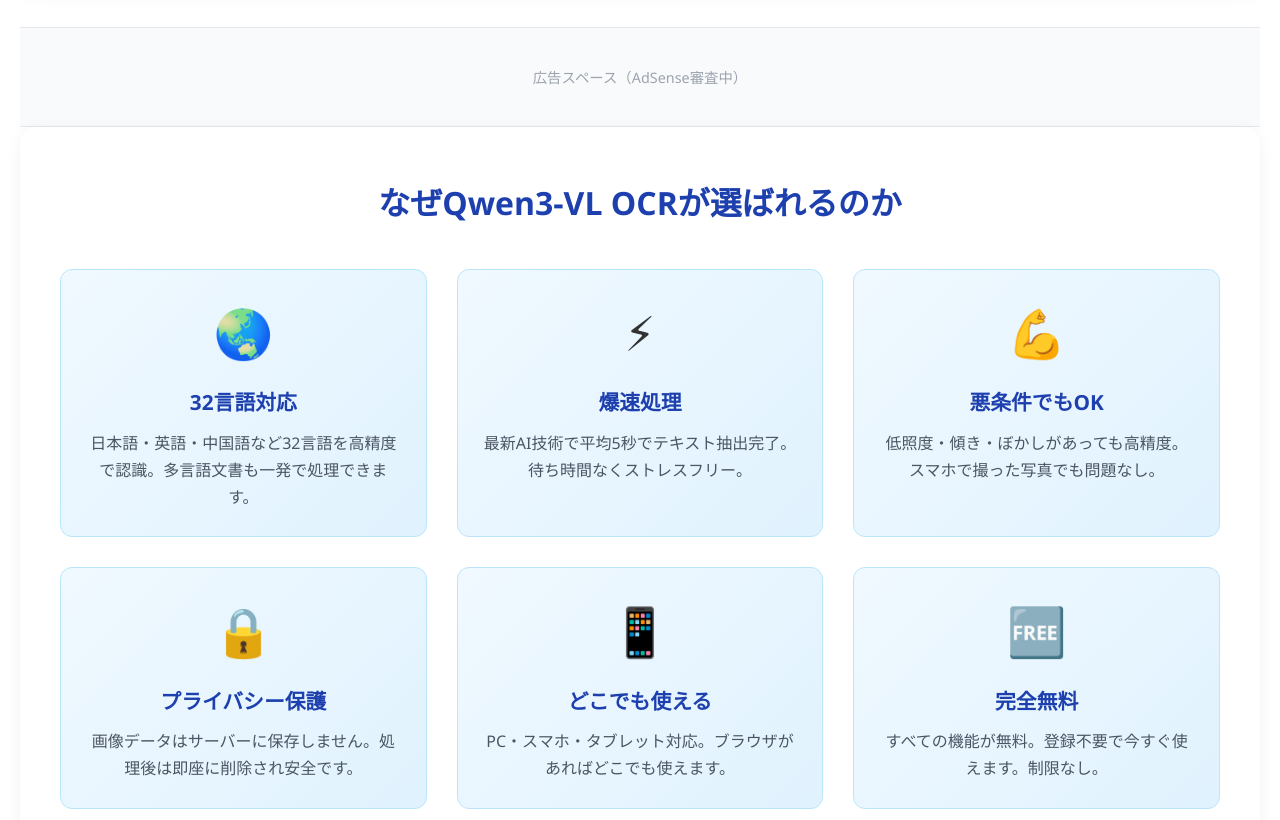
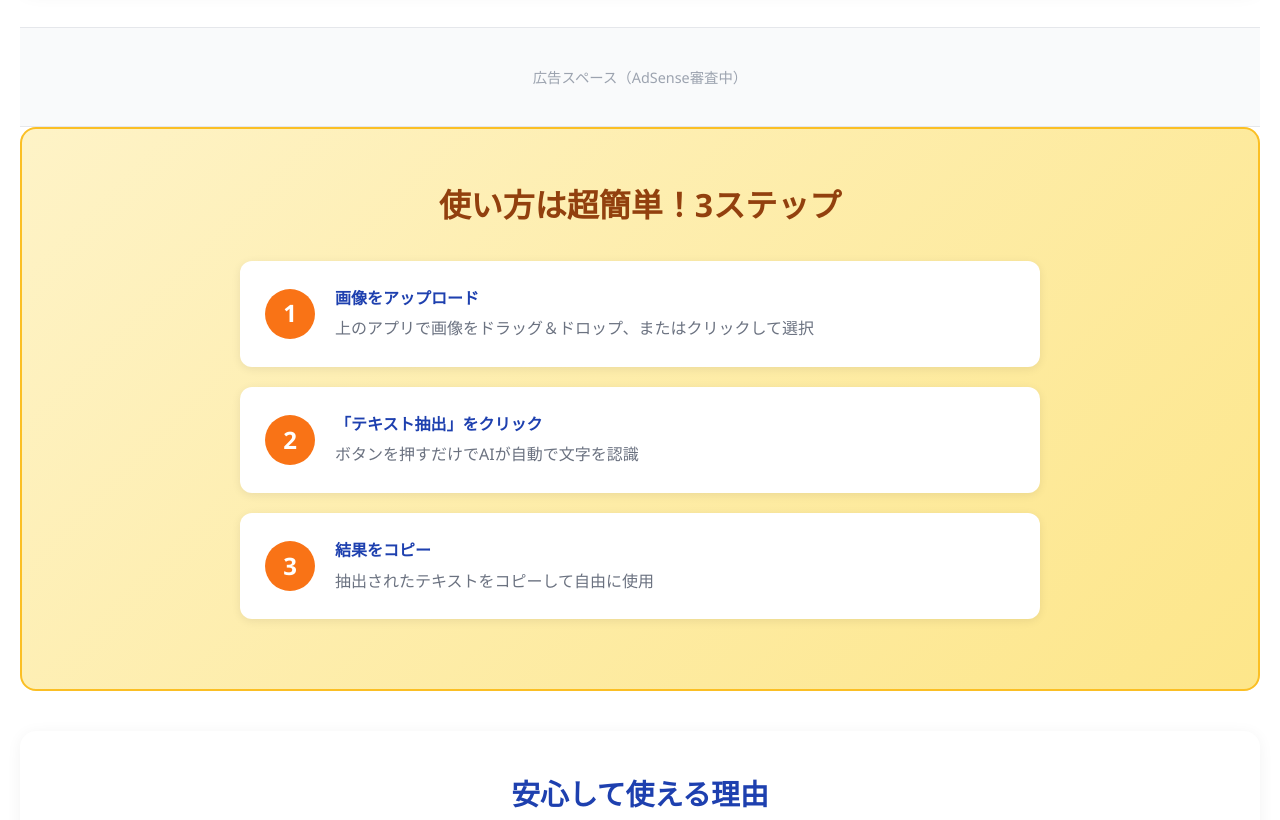
Before and after one commit to suetaketakaya/DeepSeeKOCR_WEBAPP, a plain HTML site: page public/index.html in a window 1280 px wide. Shown: the part 1640-2460 px from the top of the page. Drawn offline with Linux system fonts and the light colour scheme.

Commit message:
Remove unnecessary feature section for cleaner design
Removed "なぜQwen3-VL OCRが選ばれるのか" section to simplify
the page and focus on core functionality. This aligns with the
principle of putting function first.

🤖 Generated with [Claude Code](https://claude.com/claude-code)

Co-Authored-By: Claude <noreply@anthropic.com>

```diff
--- a/public/index.html
+++ b/public/index.html
@@ -205,60 +205,6 @@
             height: 650px;
             border: none;
             display: block;
-        }
-
-        /* 機能説明セクション */
-        .features-section {
-            background: #ffffff;
-            border-radius: 16px;
-            padding: 50px 40px;
-            margin-bottom: 40px;
-            box-shadow: 0 2px 15px rgba(0,0,0,0.05);
-        }
-
-        .features-section h3 {
-            color: #1e40af;
-            margin-bottom: 40px;
-            font-size: 2em;
-            text-align: center;
-            font-weight: 700;
-        }
-
-        .features {
-            display: grid;
-            grid-template-columns: repeat(auto-fit, minmax(280px, 1fr));
-            gap: 30px;
-        }
-
-        .feature {
-            padding: 25px;
-            background: linear-gradient(135deg, #f0f9ff 0%, #e0f2fe 100%);
-            border-radius: 12px;
-            text-align: center;
-            transition: transform 0.3s, box-shadow 0.3s;
-            border: 1px solid #bae6fd;
-        }
-
-        .feature:hover {
-            transform: translateY(-5px);
-            box-shadow: 0 8px 25px rgba(37, 99, 235, 0.15);
-        }
-
-        .feature-icon {
-            font-size: 3em;
-            margin-bottom: 15px;
-        }
-
-        .feature h4 {
-            color: #1e40af;
-            margin-bottom: 10px;
-            font-size: 1.3em;
-            font-weight: 600;
-        }
-
-        .feature p {
-            color: #4b5563;
-            line-height: 1.7;
         }
 
         /* 使い方セクション */
@@ -556,43 +502,6 @@
             <p>広告スペース（AdSense審査中）</p>
         </div>
 
-        <!-- 機能説明 -->
-        <div class="features-section">
-            <h3>なぜQwen3-VL OCRが選ばれるのか</h3>
-            <div class="features">
-                <div class="feature">
-                    <div class="feature-icon">🌏</div>
-                    <h4>32言語対応</h4>
-                    <p>日本語・英語・中国語など32言語を高精度で認識。多言語文書も一発で処理できます。</p>
-                </div>
-                <div class="feature">
-                    <div class="feature-icon">⚡</div>
-                    <h4>爆速処理</h4>
-                    <p>最新AI技術で平均5秒でテキスト抽出完了。待ち時間なくストレスフリー。</p>
-                </div>
-                <div class="feature">
-                    <div class="feature-icon">💪</div>
-                    <h4>悪条件でもOK</h4>
-                    <p>低照度・傾き・ぼかしがあっても高精度。スマホで撮った写真でも問題なし。</p>
-                </div>
-                <div class="feature">
-                    <div class="feature-icon">🔒</div>
-                    <h4>プライバシー保護</h4>
-                    <p>画像データはサーバーに保存しません。処理後は即座に削除され安全です。</p>
-                </div>
-                <div class="feature">
-                    <div class="feature-icon">📱</div>
-                    <h4>どこでも使える</h4>
-                    <p>PC・スマホ・タブレット対応。ブラウザがあればどこでも使えます。</p>
-                </div>
-                <div class="feature">
-                    <div class="feature-icon">🆓</div>
-                    <h4>完全無料</h4>
-                    <p>すべての機能が無料。登録不要で今すぐ使えます。制限なし。</p>
-                </div>
-            </div>
-        </div>
-
         <!-- 使い方 -->
         <div class="how-to-section">
             <h3>使い方は超簡単！3ステップ</h3>
```
